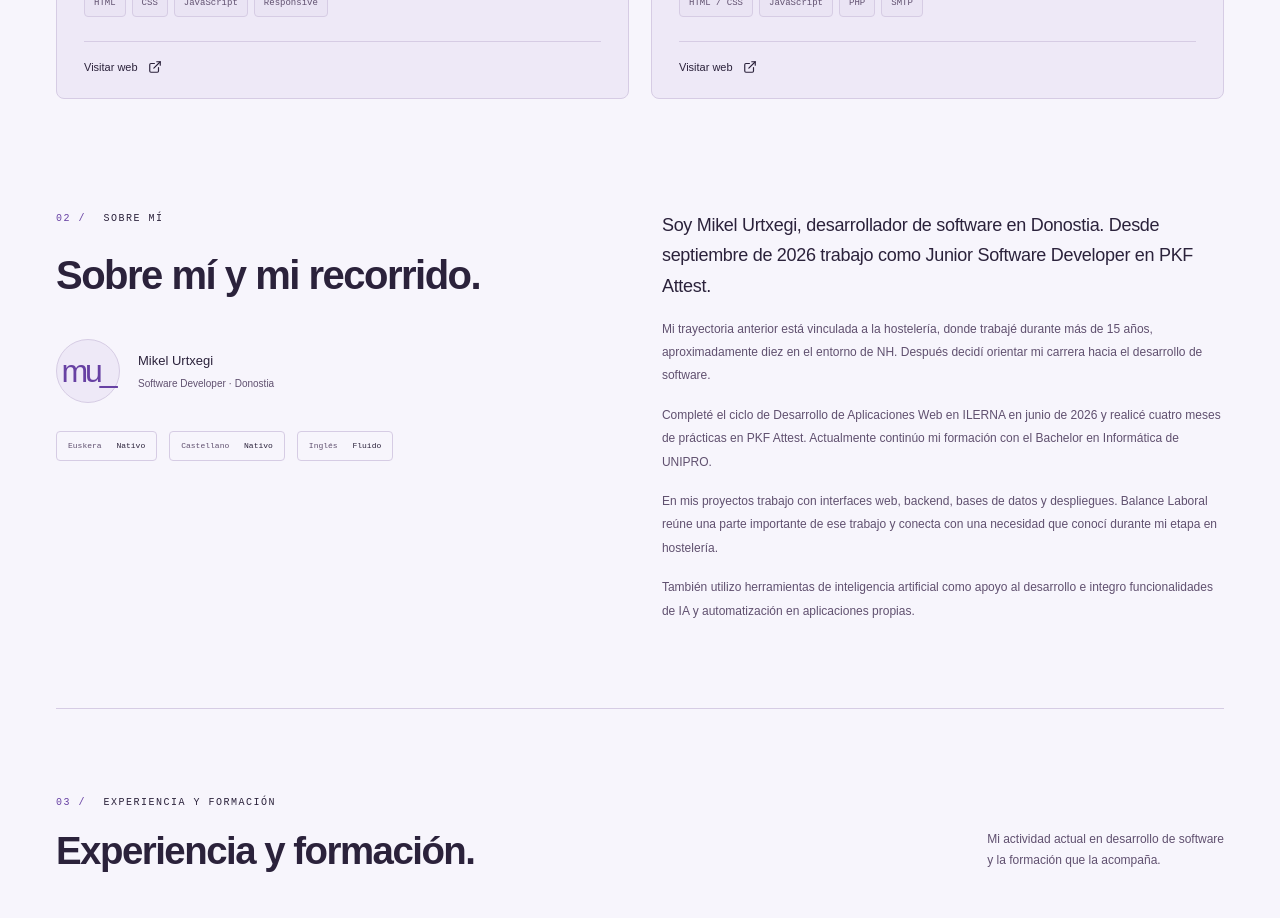
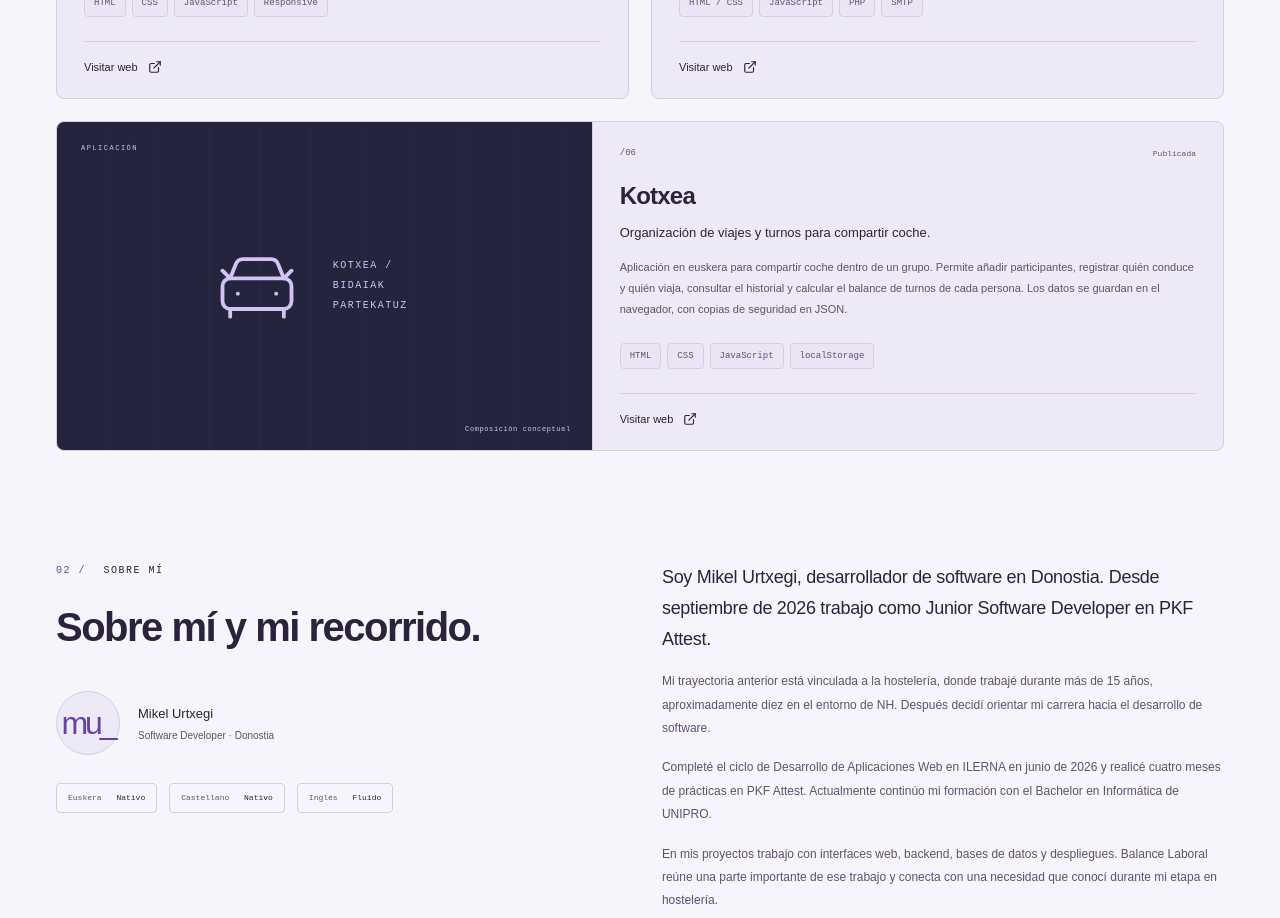
Before and after one commit to Urtxe/portfolio, a React (Vite) app: page / in a window 1280 px wide. Shown: the part 2760-3678 px from the top of the page. Built offline with nearby package versions, Linux system fonts and the light colour scheme; a web font is replaced by a local one.

Commit message:
Add Kotxea carpool project with live application link

```diff
--- a/src/App.tsx
+++ b/src/App.tsx
@@ -2,6 +2,7 @@ import { useEffect, useState } from "react";
 import type { ReactNode } from "react";
 import {
   Bike,
+  CarFront,
   FolderOpen,
   Mail,
   House,
@@ -140,6 +141,12 @@ function ProjectArt({ project }: { project: Project }) {
             AV<span>CARPINTERÍA</span>
           </span>
           <div className="wood-lines" />
+        </div>
+      )}
+      {project.visual === "car" && (
+        <div className="bike-art">
+          <CarFront size={92} strokeWidth={1} />
+          <span>KOTXEA / BIDAIAK PARTEKATUZ</span>
         </div>
       )}
       <span className="concept-label">Composición conceptual</span>
--- a/src/data.ts
+++ b/src/data.ts
@@ -25,7 +25,7 @@ export type Project = {
   description: string;
   detail: string;
   technologies: string[];
-  visual: "kitchen" | "layers" | "bike" | "wood";
+  visual: "kitchen" | "layers" | "bike" | "wood" | "car";
   concept: string;
   link?: string;
 };
@@ -84,6 +84,20 @@ export const projects: Project[] = [
       "Presentación de servicios y galería de trabajos con diseño responsive y contacto por WhatsApp. Incluye formularios con PHP, PHPMailer y SMTP. Desarrollada y pendiente de su despliegue en un dominio propio del cliente.",
     technologies: ["HTML / CSS", "JavaScript", "PHP", "SMTP"],
     link: "https://urtxe.github.io/carpinteria-val/",
+  },
+  {
+    id: "kotxea",
+    number: "06",
+    name: "Kotxea",
+    category: "Aplicación · Coche compartido",
+    status: "Publicada",
+    visual: "car",
+    concept: "Viajes compartidos y balance de turnos",
+    description: "Organización de viajes y turnos para compartir coche.",
+    detail:
+      "Aplicación en euskera para compartir coche dentro de un grupo. Permite añadir participantes, registrar quién conduce y quién viaja, consultar el historial y calcular el balance de turnos de cada persona. Los datos se guardan en el navegador, con copias de seguridad en JSON.",
+    technologies: ["HTML", "CSS", "JavaScript", "localStorage"],
+    link: "https://urtxe.github.io/kotxea-app/",
   },
 ];
 export const stack = [
--- a/src/styles.css
+++ b/src/styles.css
@@ -2314,3 +2314,40 @@ ul {
   color: var(--muted);
   margin-top: 20px;
 }
+
+.art-car {
+  background: #24243c;
+  color: #d1c4f4;
+  background-image: repeating-linear-gradient(
+    90deg,
+    transparent,
+    transparent 49px,
+    #b5a1ff0a 50px,
+    transparent 51px
+  );
+}
+.project-car {
+  grid-column: 1 / -1;
+  display: grid;
+  grid-template-columns: 0.85fr 1fr;
+}
+.project-car .project-art {
+  height: 100%;
+  min-height: 230px;
+  border-bottom: 0;
+  border-right: 1px solid var(--border);
+}
+.project-car .project-description {
+  min-height: 0;
+}
+@media (max-width: 640px) {
+  .project-car {
+    display: block;
+  }
+  .project-car .project-art {
+    height: 185px;
+    min-height: 0;
+    border-right: 0;
+    border-bottom: 1px solid var(--border);
+  }
+}
```
Also changed, not shown: 2 other files (tests, documents, lock files or other folders).
